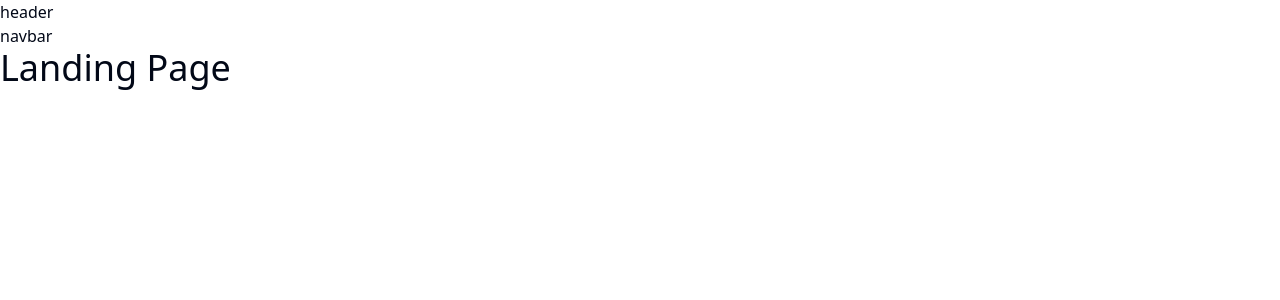
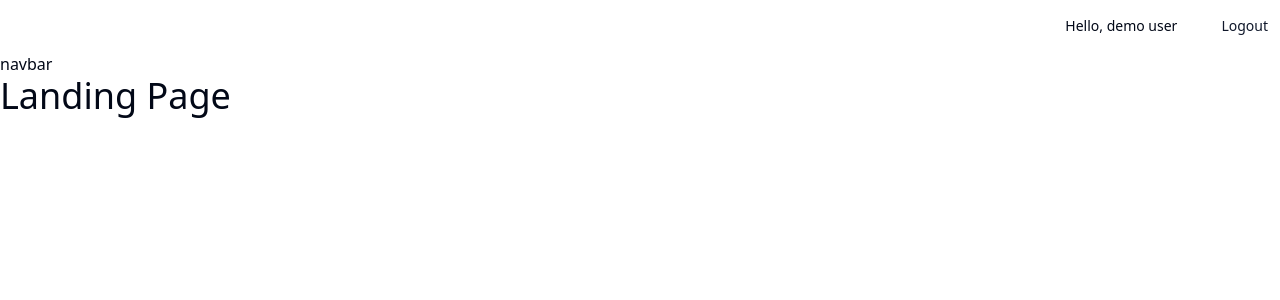
Before and after one commit to Ali-LUT/comfy-store, a React (Vite) app: page / in a window 1280 px wide. Shown: the top 300 px of the page. Built offline with nearby package versions, Linux system fonts and the light colour scheme.

Commit message:
Created Header component

```diff
--- /dev/null
+++ b/src/components/Header.tsx
@@ -0,0 +1,42 @@
+import { Link, useNavigate } from "react-router-dom";
+import { Button } from "./ui/button";
+import { useState } from "react";
+const Header = () => {
+  const navigate = useNavigate();
+
+  // temp
+  const [user, setUser] = useState<{ username: string } | null>({
+    username: "demo user",
+  });
+
+  const handleLogout = () => {
+    navigate("/");
+    setUser(null);
+  };
+
+  return (
+    <header>
+      <div className="align-element flex justify-center sm:justify-end py-2">
+        {/* USER */}
+        {user ? (
+          <div className="flex gap-x-2 sm:gap-x-8 items-center">
+            <p className="text-xs sm:text-sm">Hello, {user.username}</p>
+            <Button variant="link" size="sm" onClick={handleLogout}>
+              Logout
+            </Button>
+          </div>
+        ) : (
+          <div className="flex gap-x-6 justify-center items-center -mr-4">
+            <Button asChild variant="link" size="sm">
+              <Link to="/login">Sign in / Guest</Link>
+            </Button>
+            <Button asChild variant="link" size="sm">
+              <Link to="/register">Register</Link>
+            </Button>
+          </div>
+        )}
+      </div>
+    </header>
+  );
+};
+export default Header;
--- /dev/null
+++ b/src/components/index.ts
@@ -0,0 +1 @@
+export { default as Header } from "./Header";
--- a/src/pages/HomeLayout.tsx
+++ b/src/pages/HomeLayout.tsx
@@ -1,9 +1,10 @@
+import { Header } from "@/components";
 import { Outlet } from "react-router-dom";
 
 const HomeLayout = () => {
   return (
     <>
-      <header>header</header>
+      <Header />
       <nav>navbar</nav>
       <Outlet />
     </>
```
